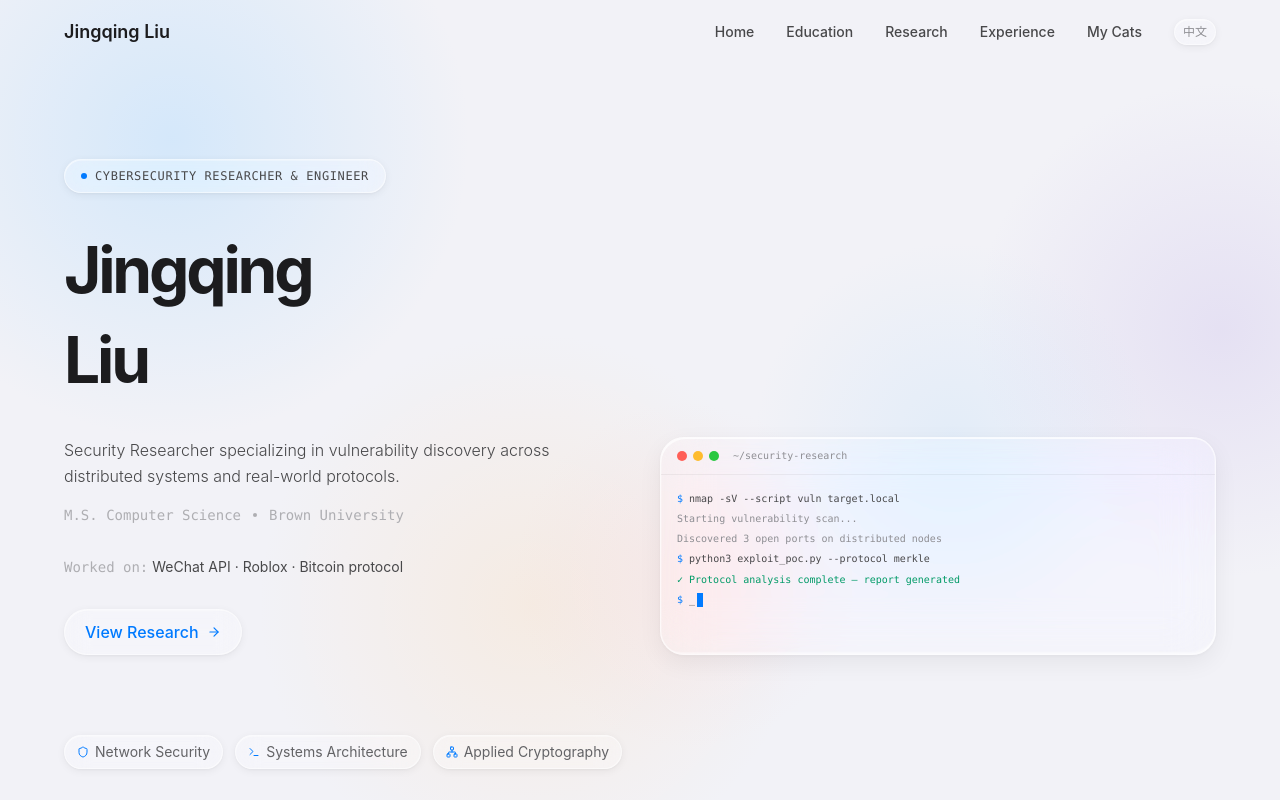
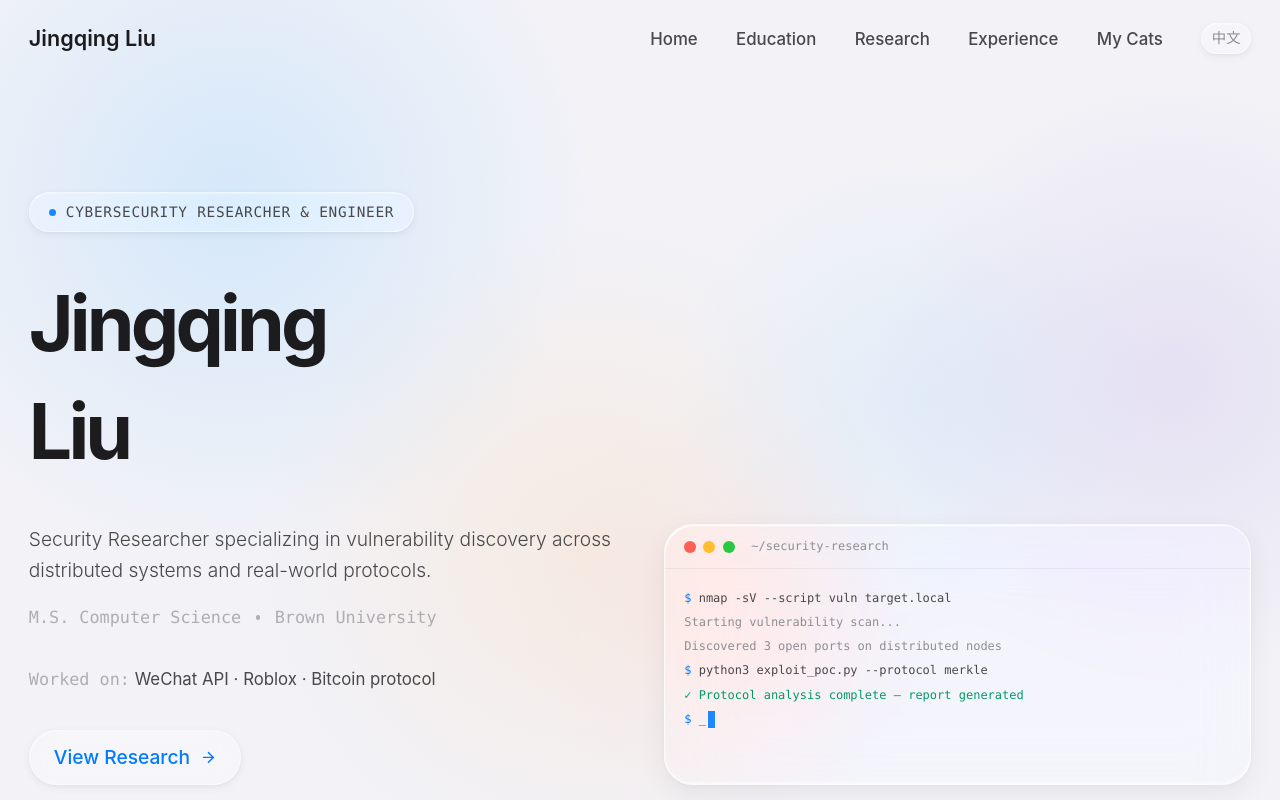
Before and after one commit to Jingqing-Liu/jingqing-liu.github.io, a Next.js app: page / in a window 1280 px wide. Shown: the top 800 px of the page. Built offline with nearby package versions, Linux system fonts and the light colour scheme.

Commit message:
set global zoom to 120% for larger default display

```diff
--- a/src/app/globals.css
+++ b/src/app/globals.css
@@ -1,4 +1,8 @@
 @import "tailwindcss";
+
+html {
+  zoom: 1.2;
+}
 
 /* iOS 26 Liquid Glass Design System */
 :root {
```
